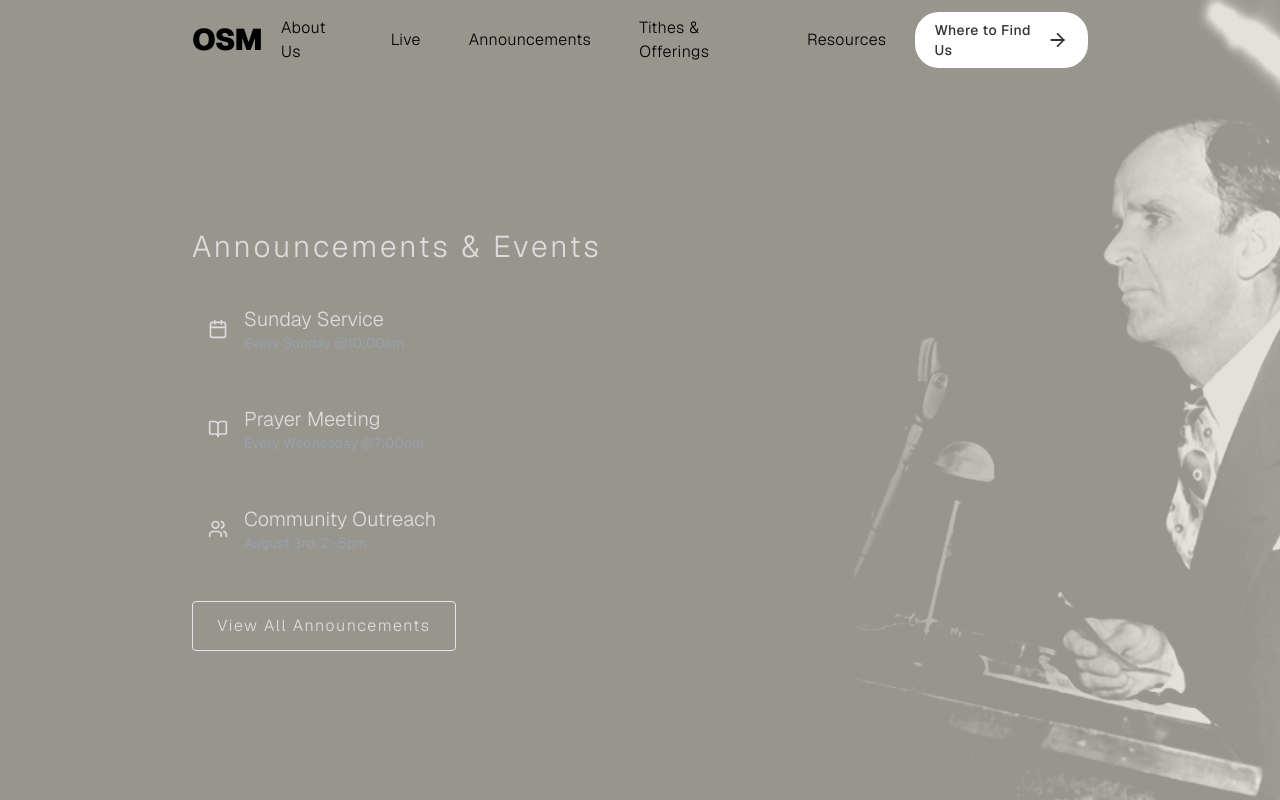
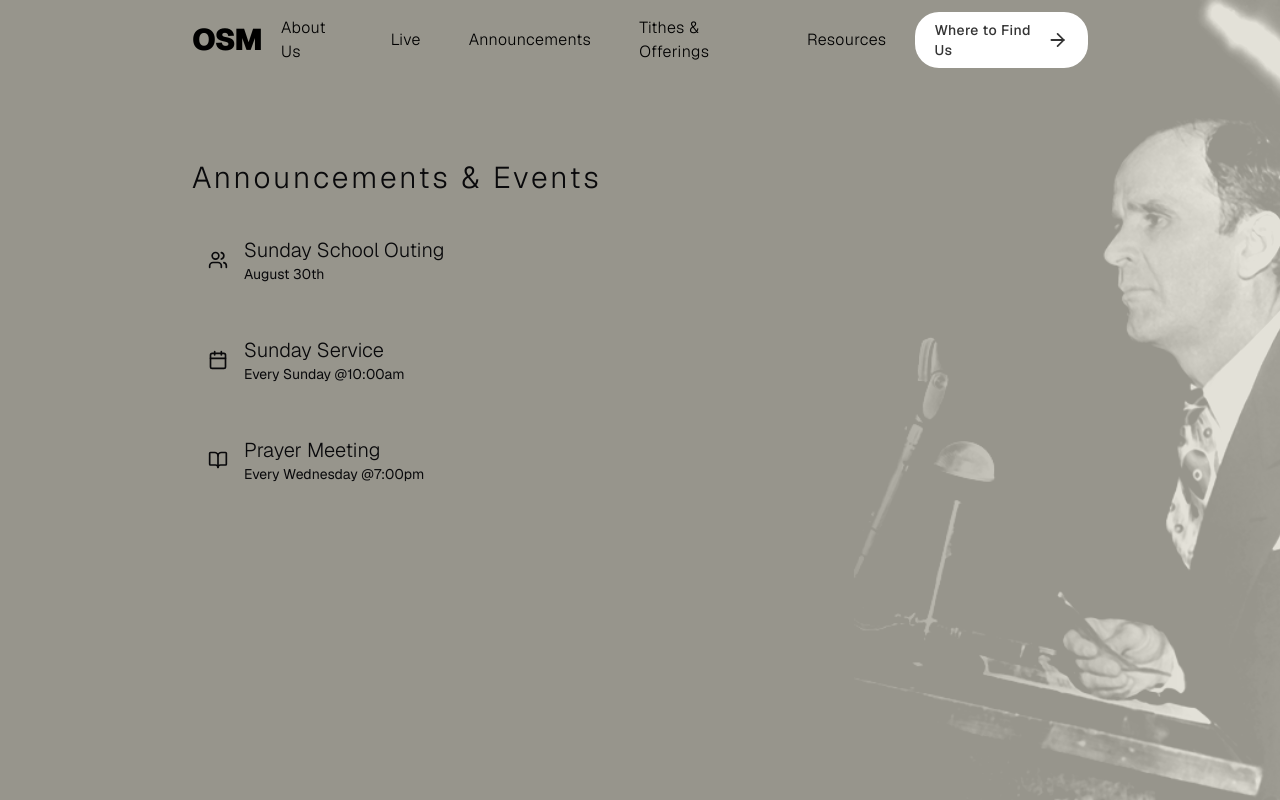
Before and after one commit to quseop/church-website, a Next.js app: page /announcements in a window 1280 px wide. Built offline with nearby package versions, Linux system fonts and the light colour scheme.

Commit message:
Added: Changed theming

```diff
--- a/src/components/pages/about/about.tsx
+++ b/src/components/pages/about/about.tsx
@@ -1,6 +1,6 @@
 export function About() {
     return (
-        <main className="relative py-20 flex flex-col gap-10 justify-center w-full h-screen max-sm:px-[5%] px-[15%] text-[#222]">
+        <main className="relative py-20 flex flex-col gap-10  w-full h-screen max-sm:px-[5%] px-[15%] text-[#222]">
             <h1 className="text-3xl">Our Mission</h1>
             <p className="text-xl max-sm:text-sm font-light leading-7 max-sm:w-full w-[60%] tracking-widest">
                 We are a Bible-believing fellowship standing on the revealed Word of God for this end-time. As a church, we believe in the Message of the Hour delivered by God’s vindicated prophet, William Marrion Branham, in fulfillment of Malachi 4:5-6 and Revelation 10:7.
--- a/src/components/pages/announcements/announcements.tsx
+++ b/src/components/pages/announcements/announcements.tsx
@@ -3,6 +3,11 @@ import { Calendar, BookOpen, Users } from "lucide-react";
 export function Announcements(){
 
     const events = [
+        {
+            title: "Sunday School Outing",
+            date: "August 30th",
+            icon: <Users className="w-5 h-5" />,
+        },
         {
             title: "Sunday Service",
             date: "Every Sunday @10:00am",
@@ -12,16 +17,11 @@ export function Announcements(){
             title: "Prayer Meeting",
             date: "Every Wednesday @7:00pm",
             icon: <BookOpen className="w-5 h-5" />,
-        },
-        {
-            title: "Community Outreach",
-            date: "August 3rd, 2–5pm",
-            icon: <Users className="w-5 h-5" />,
-        },
+        }
     ];
 
     return(
-        <section className="relative flex flex-col items-start overflow-hidden justify-center w-full max-sm:px-[5%] p-[15%] text-[#ddd]">
+        <section className="h-screen w-full px-[15%] max-sm:px-[5%] py-20">
             <h2 className="text-3xl font-light tracking-widest">Announcements & Events</h2>
             <div className="mt-6 space-y-5">
                 {events.map((event, index) => (
@@ -29,22 +29,22 @@ export function Announcements(){
                         key={index}
                         className="flex items-center space-x-4 p-4 rounded hover:bg-white/5 transition"
                     >
-                        <div className="text-[#ddd]">{event.icon}</div>
+                        <div className="">{event.icon}</div>
                         <div className="flex flex-col">
                             <h3 className="text-xl font-light">{event.title}</h3>
-                            <span className="text-gray-400 text-sm">{event.date}</span>
+                            <span className=" text-sm">{event.date}</span>
                         </div>
                     </div>
                 ))}
             </div>
-            <div className="pt-8">
-                <a
-                    href="/announcements"
-                    className="border hover:bg-[#6D2E47] hover:border-[#6D2E47] flex py-3 px-6 font-light tracking-widest rounded hover:rounded-4xl transition-all duration-500 text-[#ddd]"
-                >
-                    View All Announcements
-                </a>
-            </div>
+            {/*<div className="pt-8">*/}
+            {/*    <a*/}
+            {/*        href="/announcements"*/}
+            {/*        className="border hover:bg-[#6D2E47] hover:border-[#6D2E47] flex py-3 px-6 font-light tracking-widest rounded hover:rounded-4xl transition-all duration-500 text-[#ddd]"*/}
+            {/*    >*/}
+            {/*        View All Announcements*/}
+            {/*    </a>*/}
+            {/*</div>*/}
         </section>
     )
 }
--- a/src/components/pages/home/header.tsx
+++ b/src/components/pages/home/header.tsx
@@ -40,7 +40,7 @@ export function Header() {
 
             {/* Mobile nav */}
             {isOpen && (
-                <div className="absolute top-full left-0 w-full   py-6 flex flex-col gap-6 md:hidden">
+                <div className="absolute bg-[#96958C] top-full left-0 w-full px-2   py-6 flex flex-col gap-6 md:hidden">
                     <Link href="/about" className={linkStyle} onClick={() => setIsOpen(false)}>About Us</Link>
                     <Link href="/live" className={linkStyle} onClick={() => setIsOpen(false)}>Live</Link>
                     <Link href="/announcements" className={linkStyle} onClick={() => setIsOpen(false)}>Announcements</Link>
--- a/src/components/pages/home/hero.tsx
+++ b/src/components/pages/home/hero.tsx
@@ -23,7 +23,7 @@ export function Hero() {
                 <Link href="/about" className="bg-[#6D2E47] text-center max-sm:flex-1 max-sm:px-2  py-4 px-8 font-light tracking-widest rounded hover:rounded-4xl transition-all duration-300 text-[#ddd]" >
                     Learn More
                 </Link>
-                <Link href="/live" className="border max-sm:flex-1 py-4 px-8 text-center font-light max-sm:px-2 tracking-widest rounded hover:rounded-4xl transition-all duration-300 text-[#ddd]" >
+                <Link href="/live" className="border max-sm:flex-1 py-4 px-8 text-center font-light max-sm:px-2 tracking-widest rounded hover:rounded-4xl transition-all duration-300 text-white" >
                     Watch Online
                 </Link>
             </div>
--- a/src/components/pages/home/home.tsx
+++ b/src/components/pages/home/home.tsx
@@ -4,16 +4,16 @@ export function Home(){
     return(
         <main className="w-full min-h-screen">
             <Hero />
-            <section className="relative bg-white py-20 flex flex-col gap-30 justify-center w-full h-[50vh] max-sm:px-[5%] px-[15%] text-[#222]">
-                <h2 className="text-2xl text-center max-sm:text-xl tracking-widest">What to expect on this channel</h2>
-                <div className="grid  text-white grid-cols-3 gap-5 justify-evenly w-full ">
-                    <div className="py-20 tracking-wider rounded text-center font-light text-xl px-5 bg-[#6D2E46] ">
+            <section className="relative bg-white py-20 flex flex-col max-sm:gap-10 gap-30 justify-center w-full  max-sm:px-[5%] px-[15%] text-[#222]">
+                <h2 className="text-4xl text-center max-sm:text-xl font-light tracking-widest">What to expect on this channel</h2>
+                <div className="grid  max-sm:grid-cols-1  text-white grid-cols-3 gap-5 justify-evenly w-full ">
+                    <div className="py-20 flex items-center justify-center tracking-wider rounded text-center font-thin text-xl px-5 bg-[#999]  ">
                         Spirit-led <br /> Sermons and Teachings
                     </div>
-                    <div className="py-20 tracking-wider rounded text-center font-light text-xl px-5 bg-[#6D2E46] ">
+                    <div className="py-20 tracking-wider flex items-center justify-center rounded text-center font-thin text-xl px-5 bg-[#6D2E46] ">
                         Anointed worship and song services
                     </div>
-                    <div className="py-20 tracking-wider rounded text-center font-light text-xl px-5 bg-[#6D2E46] ">
+                    <div className="py-20 flex items-center tracking-wider rounded text-center font-thin text-xl px-5 bg-[#999]  ">
                         Testimonies and Messages of Faith for the Bride of Christ
                     </div>
                 </div>
--- a/src/components/pages/resources/resources.tsx
+++ b/src/components/pages/resources/resources.tsx
@@ -41,7 +41,7 @@ export function Resources() {
     ];
 
     return (
-        <section className="relative w-full h-screen max-sm:px-[5%] px-[15%] py-20 text-[#ddd]">
+        <section className="relative w-full h-screen max-sm:px-[5%] px-[15%] py-20 text-black">
             <h2 className="text-3xl font-light tracking-widest mb-12">Resources</h2>
 
             <div className="grid grid-cols-1 md:grid-cols-2 gap-8">
@@ -49,12 +49,12 @@ export function Resources() {
                     <Link
                         key={i}
                         href={res.link}
-                        className="group flex items-center space-x-5 border border-white/10 hover:border-[#6D2E47] p-6 rounded-md hover:bg-[#6D2E47]/10 transition-all duration-300"
+                        className="group flex items-center space-x-5 border border-white hover:border-[#6D2E47] p-6 rounded-md hover:bg-[#6D2E47]/10 transition-all duration-300"
                     >
-                        <div className="text-[#ccc] group-hover:text-[#6D2E47]">{res.icon}</div>
+                        <div className=" group-hover:text-[#6D2E47]">{res.icon}</div>
                         <div>
                             <h3 className="text-xl font-light tracking-wide">{res.title}</h3>
-                            <p className="text-sm text-gray-400">{res.description}</p>
+                            <p className="text-sm text-gray-700">{res.description}</p>
                         </div>
                     </Link>
                 ))}
```
